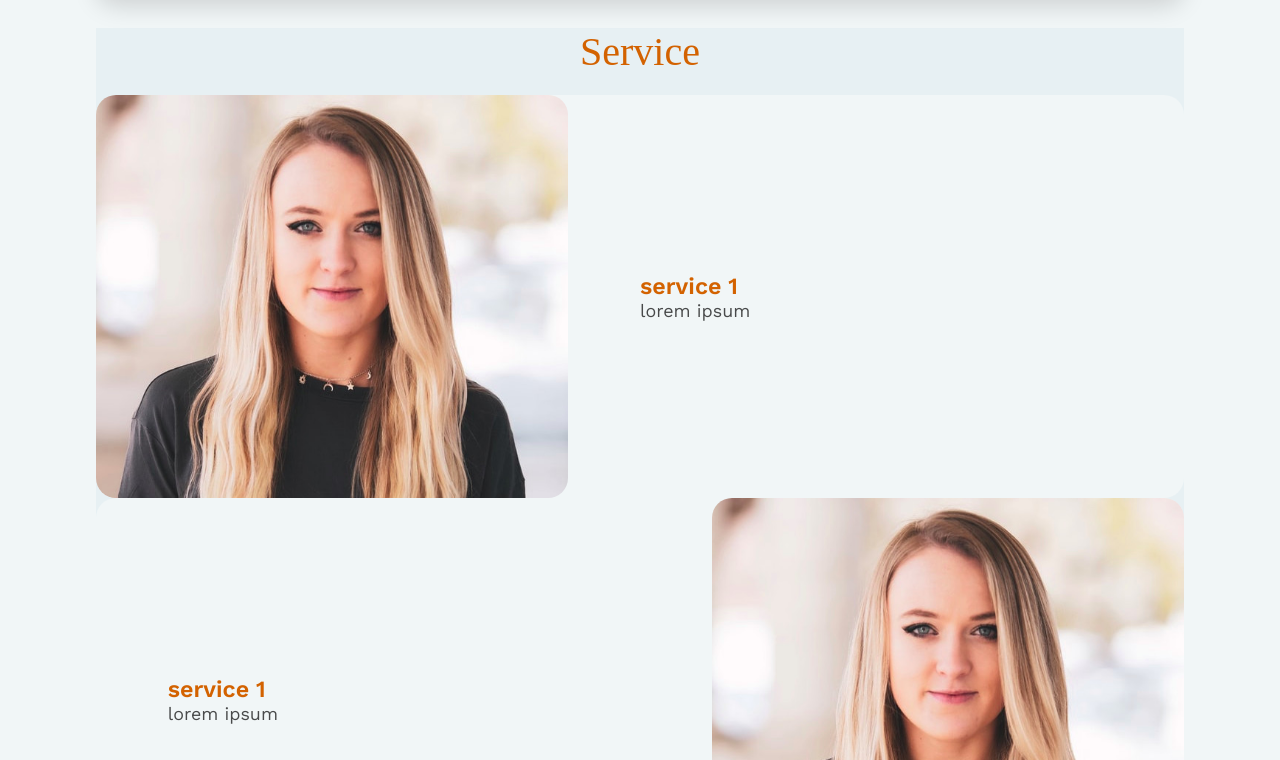
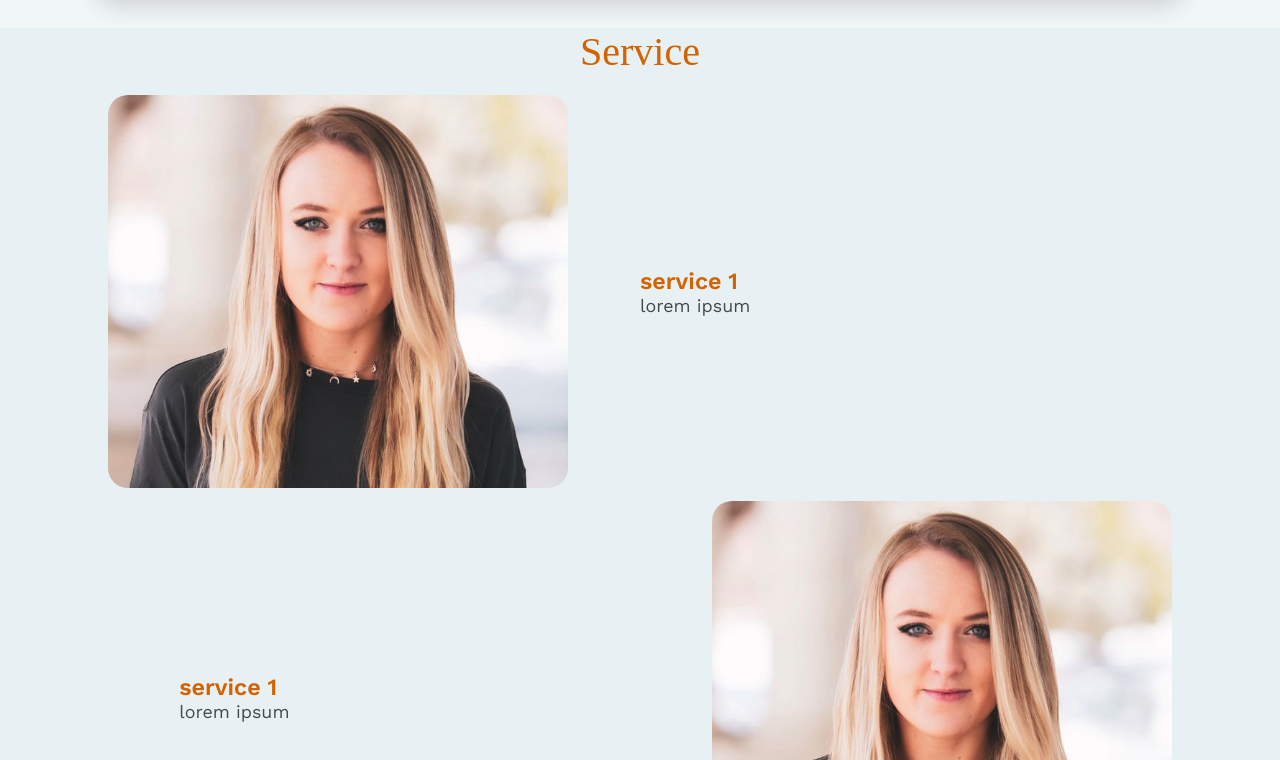
Before and after one commit to M-Tee/Kathys-Kitchen, a Vue app: page /#/ in a window 1280 px wide. Shown: the part 1280-2040 px from the top of the page. Built offline with nearby package versions, Linux system fonts and the light colour scheme; a web font is replaced by a local one.

Commit message:
Move margin to global css

```diff
--- a/src/App.vue
+++ b/src/App.vue
@@ -15,11 +15,9 @@
       <!-- <router-view /> -->
       <Home> </Home>
     </div>
-    <div id="margin">
-      <Menu id="menu" />
-      <Services id="services" />
-      <About id="about" />
-    </div>
+    <Menu id="menu" class="margin"/>
+    <Services id="services" />
+    <About id="about" class="margin" />
   </div>
 </template>
 
@@ -51,7 +49,6 @@ export default {
 #app {
   -webkit-font-smoothing: antialiased;
   -moz-osx-font-smoothing: grayscale;
-  /* text-align: center; */
   background: #f1f6f7;
 }
 
@@ -59,7 +56,6 @@ export default {
   background-image: url("./assets/edited-brooke-lark-08boynh_r_e.jpg");
   background-repeat: no-repeat;
   background-position: center top;
-
   background-size: cover;
   margin-top: 0px;
   /* position: absolute;
@@ -91,8 +87,11 @@ export default {
 #nav a.router-link-exact-active {
   /* color: #D36200; */
 }
-#margin {
-  margin: 13px 6em;
+
+
+#services {
+  background: rgba(225, 236, 242, 0.59);
+  margin: 0;
 }
 /* Media Queries */
 @media only screen and (max-width: 768px) {
@@ -106,9 +105,7 @@ export default {
   }
 }
 
-#services {
-  background: rgba(225, 236, 242, 0.59);
-}
+
 @media only screen and (max-width: 768px) {
   #nav {
     font-size: 0.8rem;
--- a/src/assets/css/main.css
+++ b/src/assets/css/main.css
@@ -14,10 +14,13 @@
 }
 
 .container {
-  background-color: #f1f6f7;
+  /* background-color: #f1f6f7; */
   border-radius: 20px;
   display: flex;
   font-size: 1.4vw;
+}
+.margin {
+  margin: 13px 6em;
 }
 
 @media only screen and (max-width: 600px) {
```
